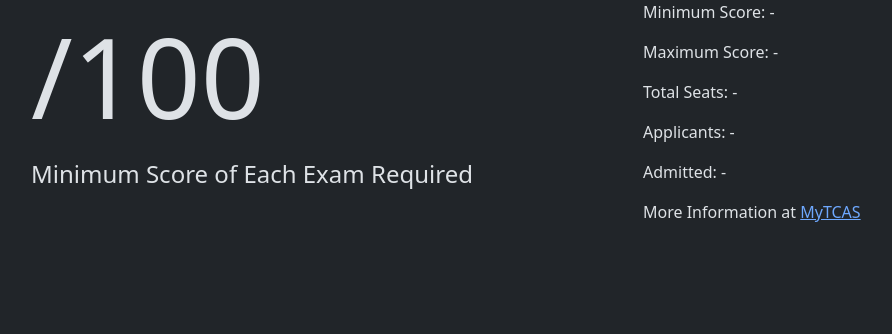
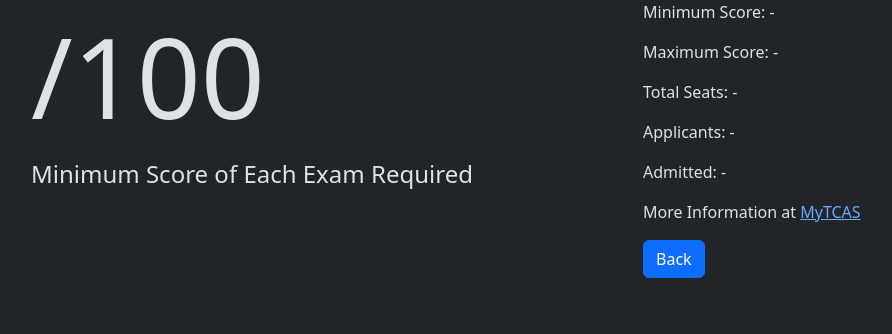
Before and after one commit to KhunakornP/A-plus-management, a Django app: template calculator/templates/calculator/score.html in a window 1280 px wide. Shown: the part 192-526 px from the top of the page, without its empty margins (9-901 px from the left). Run offline with Django 5.2, Linux system fonts and the light colour scheme; the template is opened without the code that fills it, so the values that code supplies are empty; the visitor is signed in with stand-in values (Sample User, id 1); some libraries are stand-ins or nearby versions.

Commit message:
add Back button to results page

```diff
--- a/calculator/templates/calculator/score.html
+++ b/calculator/templates/calculator/score.html
@@ -55,6 +55,10 @@
         <a href="https://mytcas.com/" id="my-tcas-link">MyTCAS</a>
       </div>
 
+      <div>
+        <a href="{% url "calculator:major" %}" class="btn btn-primary my-2">Back</a>
+      </div>
+
     </div>
   </div>
 </div>
```
